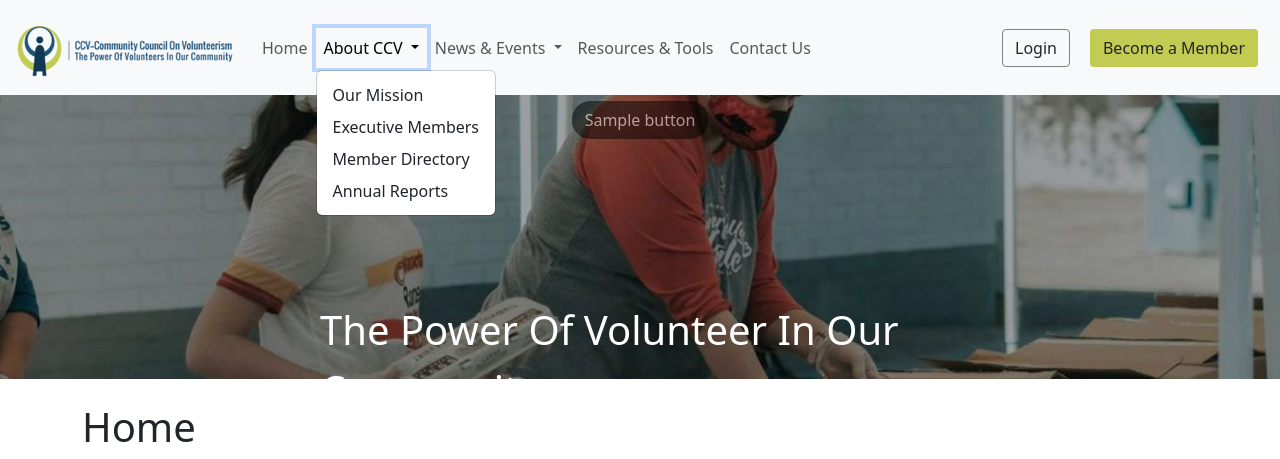
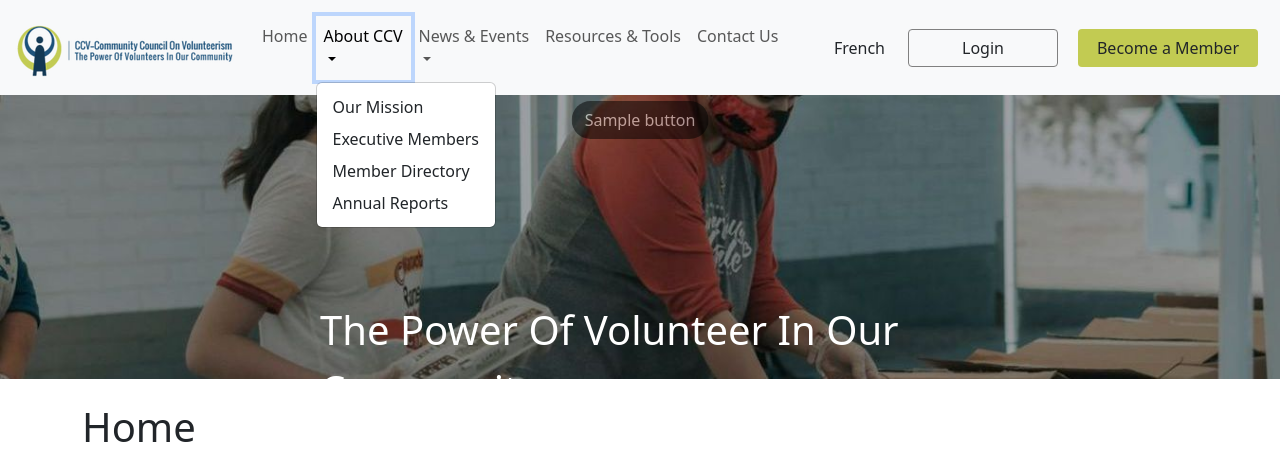
Before and after one commit to albitmotion/ccvmontreal, a Python web app: template templates/general/index.html in a window 1280 px wide, after a click on "About CCV". Shown: the top 459 px of the page. Run offline with Jinja, Linux system fonts and the light colour scheme; the template is opened without the code that fills it: most values are stand-ins (such as "Sample title", 1, 10 or a date in 2020); grey boxes marked "Sample" are stand-in pictures.

Commit message:
add language

```diff
--- a/activities.py
+++ b/activities.py
@@ -30,7 +30,9 @@ class AddRegisterActivity(AddRegister):
     def createRegister(self):
         self.register = Activities()
         self.register.title = self.form.title.data
+        self.register.titleFR = self.form.titleFR.data
         self.register.text = self.form.text.data
+        self.register.textFR = self.form.textFR.data
         self.register.date = self.form.date.data
         self.register.hour = self.form.hour.data
         self.register.address = self.form.address.data
--- a/static/css/style.css
+++ b/static/css/style.css
@@ -14,6 +14,7 @@ td, thead {
   background-color:#C2CB52;
   border-radius: 4px;
   margin: 10px;
+  width: 180px;
 }
 .becomeMember:hover {
   color=white;
@@ -28,6 +29,7 @@ td, thead {
   border-width: thin;
   margin: 10px;
   display: none;
+  width: 150px;
 }
 .signIn:hover {
   border-style: solid;
--- /dev/null
+++ b/static/js/language.js
@@ -0,0 +1,47 @@
+function changeLang() {
+  const lang_btn = document.getElementById("lang_btn");
+  const lang = lang_btn.innerHTML;
+  console.log(lang)
+  if (lang == "English") {
+    lang_btn.innerHTML = "French";
+    sessionStorage.setItem('lang', 'en');
+  }
+  else {
+    lang_btn.innerHTML = "English";
+    sessionStorage.setItem('lang', 'fr');
+  }
+  updatePage()
+}
+
+
+function updatePage() {
+  // const lang_btn = document.getElementById("lang_btn");
+  // const lang = lang_btn.innerHTML;
+  // if (lang == "English") {
+  //   langInit = "en";
+  // }
+  // else {
+  //   langInit = "fr";
+  // }
+  let langInit = sessionStorage.getItem('lang');
+  console.log("lang" + langInit)
+  if (langInit == null) {
+    langInit = "en";
+  }
+
+  var spans = document.getElementsByTagName('span');
+  var l = spans.length;
+  for (var i=0;i<l;i++) {
+    console.log(spans[i])
+    var spanLang = spans[i].getAttribute("lang");
+    console.log(spanLang)
+    if ( spanLang === langInit ) {
+      spans[i].style = "display:block"
+    }
+    else {
+      spans[i].style = "display:none"
+    }
+  }
+}
+
+updatePage()
--- a/templates/base/base.html
+++ b/templates/base/base.html
@@ -30,6 +30,7 @@
     {% endif %}
     <script src="{{ url_for('static', filename='js/scripts.js') }}"></script>
     <script src="{{ url_for('static', filename='js/pages.js') }}"></script>
+    <script src="{{ url_for('static', filename='js/language.js') }}"></script>
     <script src="https://cdn.jsdelivr.net/npm/bootstrap@5.3.6/dist/js/bootstrap.bundle.min.js" integrity="sha384-j1CDi7MgGQ12Z7Qab0qlWQ/Qqz24Gc6BM0thvEMVjHnfYGF0rmFCozFSxQBxwHKO" crossorigin="anonymous"></script>
   </body>
 </html>
--- a/templates/base/navbar.html
+++ b/templates/base/navbar.html
@@ -9,33 +9,65 @@
     <div class="collapse navbar-collapse" id="navbarSupportedContent">
       <ul class="navbar-nav me-auto mb-2 mb-lg-0">
         <li class="nav-item">
-          <a class="nav-link" aria-current="page" href="{{ url_for('index') }}">Home</a>
+          <a class="nav-link" aria-current="page" href="{{ url_for('index') }}"><span lang="en">Home</span><span lang="fr">Accueil</span></a>
         </li>
         <li class="nav-item dropdown">
           <a class="nav-link dropdown-toggle" href="#" role="button" data-bs-toggle="dropdown" aria-expanded="false">
-            About CCV
+            <span lang="en">About CCV</span>
+            <span lang="fr">À propos CCV</span>
+
           </a>
           <ul class="dropdown-menu">
-            <li><a class="dropdown-item" href="{{ url_for('mission') }}">Our Mission</a></li>
-            <li><a class="dropdown-item" href="{{ url_for('executive_members') }}">Executive Members</a></li>
-            <li><a class="dropdown-item" href="{{ url_for('member_directory') }}">Member Directory</a></li>
-            <li><a class="dropdown-item" href="{{ url_for('annual_reports') }}">Annual Reports</a></li>
+            <li><a class="dropdown-item" href="{{ url_for('mission') }}">
+              <span lang="en">Our Mission</span>
+              <span lang="fr">Notre mission</span>
+            </a></li>
+            <li><a class="dropdown-item" href="{{ url_for('executive_members') }}">
+              <span lang="en">Executive Members</span>
+              <span lang="fr">Membres Exécutifs</span>
+            </a></li>
+            <li><a class="dropdown-item" href="{{ url_for('member_directory') }}">
+              <span lang="en">Member Directory</span>
+              <span lang="fr">Répertoire des Membres</span>
+            </a></li>
+            <li><a class="dropdown-item" href="{{ url_for('annual_reports') }}">
+              <span lang="en">Annual Reports</span>
+              <span lang="fr">Rapports annuels</span>
+            </a></li>
           </ul>
         </li>
         <li class="nav-item dropdown">
           <a class="nav-link dropdown-toggle" href="#" role="button" data-bs-toggle="dropdown" aria-expanded="false">
-            News & Events
+            <span lang="en">News & Events</span>
+            <span lang="fr">Nouvelles & Événements</span>
+
           </a>
           <ul class="dropdown-menu">
-            <li><a class="dropdown-item" href="{{ url_for('news') }}">News from the vol. ecosystem</a></li>
-            <li><a class="dropdown-item" href="{{ url_for('activity_calendar') }}">Activity Calendar</a></li>
+            <li><a class="dropdown-item" href="{{ url_for('news') }}">
+              <span lang="en">News from the vol. ecosystem</span>
+              <span lang="fr">Actualités de l'écosystème bénévole</span>
+
+            </a></li>
+            <li><a class="dropdown-item" href="{{ url_for('activity_calendar') }}">
+              <span lang="en">Activity Calendar</span>
+              <span lang="fr">Calendrier d'activités</span>
+
+            </a></li>
           </ul>
         </li>
         <li class="nav-item">
-          <a class="nav-link" aria-current="page" href="{{ url_for('resources') }}">Resources & Tools</a>
+          <a class="nav-link" aria-current="page" href="{{ url_for('resources') }}">
+            <span lang="en">Resources & Tools</span>
+            <span lang="fr">Ressources & Outils</span>
+
+          </a>
         </li>
         <li class="nav-item">
-          <a class="nav-link" aria-current="page" href="{{ url_for('contact_us') }}">Contact Us</a>
+          <a class="nav-link" aria-current="page" href="{{ url_for('contact_us') }}">
+
+            <span lang="en">Contact Us</span>
+            <span lang="fr">Contactez-nous</span>
+          </a>
         </li>
       </ul>
       <form class="d-flex" role="search">
@@ -56,8 +88,18 @@
           </ul>
         </li>
 
-        <a class="btn signIn" id="signIn" href="{{ url_for('login') }}" role="button">Login</a>
-        <a class="btn becomeMember" href="{{ url_for('become_member') }}" id="becomeMember" role="button">Become a Member</a>
+
+        <a class="btn language" id="lang_btn" id="" onclick="changeLang()" role="button" style="margin-top: 10px;"><span lang="en">French</span><span lang="fr">English</span></a>
+
+        <a class="btn signIn" id="signIn" href="{{ url_for('login') }}" role="button">
+          <span lang="en">Login</span>
+          <span lang="fr">Se Connecter</span>
+        </a>
+        <a class="btn becomeMember" href="{{ url_for('become_member') }}" id="becomeMember" role="button">
+
+          <span lang="en">Become a Member</span>
+          <span lang="fr">Devenez Membre</span>
+        </a>
       </form>
     </div>
   </div>
@@ -67,8 +109,18 @@
 {% else %}
   <img class="background_img" src="{{ url_for('static', filename='images/background_01.jpg') }}">
 {% endif %}
-<div class="centered imgTitle">The Power Of Volunteer In Our Community</div>
-<div class="centered imgTitle2">Since 1983 supporting coordinators of volunteer services.</div>
+<div class="centered imgTitle">
+  <span lang="en">The Power Of Volunteer In Our Community</span>
+  <span lang="fr">La Force Du Bénévolat Dans Notre Communauté</span>
+
+
+</div>
+<div class="centered imgTitle2">
+  <span lang="en">Since 1983 supporting coordinators of volunteer services.</span>
+  <span lang="fr">Depuis 1983, nous soutenons les coordonnateurs de services bénévoles.</span>
+
+
+</div>
 <div class="centered buttonsTitle">
 {% for button in buttons %}
   <a class="btn subMenuButton" href="{{ button.link }}" role="button" active>{{ button.name }}</a>
--- a/templates/general/index.html
+++ b/templates/general/index.html
@@ -1,7 +1,7 @@
 {% extends 'base/base.html' %}
 
 {% block content %}
-  <h1>Home</h1>
+  <h1><span lang="en">Home</span><span lang="fr">Accueil</span></h1>
 
   {% if banner or quotes %}
   <div class="" style="display: grid;grid-template-columns:auto 360px">
@@ -9,10 +9,16 @@
   <div class="" style="display: grid;grid-template-columns:auto">
   {% endif %}
     <div>
-      <p>Lorem ipsum dolor sit amet, consectetur adipiscing elit. Aenean dictum congue ligula in interdum. Etiam sed felis non odio dapibus lacinia. Donec vel sodales justo, non fermentum est. Praesent non viverra massa. Integer faucibus, metus nec fermentum commodo, odio felis luctus mauris, in maximus felis tellus in risus. Aliquam sagittis sollicitudin ipsum eget fringilla. Phasellus nec quam odio.</p>
+      <span lang="en">
+        <p>Lorem ipsum dolor sit amet, consectetur adipiscing elit. Aenean dictum congue ligula in interdum. Etiam sed felis non odio dapibus lacinia. Donec vel sodales justo, non fermentum est. Praesent non viverra massa. Integer faucibus, metus nec fermentum commodo, odio felis luctus mauris, in maximus felis tellus in risus. Aliquam sagittis sollicitudin ipsum eget fringilla. Phasellus nec quam odio.</p>
 
-      <p>Maecenas eu nulla lacinia, pellentesque tortor et, posuere odio. Lorem ipsum dolor sit amet, consectetur adipiscing elit. Nullam et aliquet nisl. Vestibulum ut nibh nec risus tempor volutpat vitae nec quam. Nulla pharetra nisi dignissim leo vulputate, non efficitur neque scelerisque. Ut sed nunc porttitor, auctor urna sit amet, sagittis neque. Nulla faucibus felis vitae neque tempor, quis lacinia turpis tempus.</p>
+        <p>Maecenas eu nulla lacinia, pellentesque tortor et, posuere odio. Lorem ipsum dolor sit amet, consectetur adipiscing elit. Nullam et aliquet nisl. Vestibulum ut nibh nec risus tempor volutpat vitae nec quam. Nulla pharetra nisi dignissim leo vulputate, non efficitur neque scelerisque. Ut sed nunc porttitor, auctor urna sit amet, sagittis neque. Nulla faucibus felis vitae neque tempor, quis lacinia turpis tempus.</p>
+      </span>
+      <span lang="fr">
+        <p>French Lorem ipsum dolor sit amet, consectetur adipiscing elit. Aenean dictum congue ligula in interdum. Etiam sed felis non odio dapibus lacinia. Donec vel sodales justo, non fermentum est. Praesent non viverra massa. Integer faucibus, metus nec fermentum commodo, odio felis luctus mauris, in maximus felis tellus in risus. Aliquam sagittis sollicitudin ipsum eget fringilla. Phasellus nec quam odio.</p>
 
+        <p>Maecenas eu nulla lacinia, pellentesque tortor et, posuere odio. Lorem ipsum dolor sit amet, consectetur adipiscing elit. Nullam et aliquet nisl. Vestibulum ut nibh nec risus tempor volutpat vitae nec quam. Nulla pharetra nisi dignissim leo vulputate, non efficitur neque scelerisque. Ut sed nunc porttitor, auctor urna sit amet, sagittis neque. Nulla faucibus felis vitae neque tempor, quis lacinia turpis tempus.</p>
+      </span>
     </div>
       {% if banner or quotes %}
         <div>
--- a/webforms.py
+++ b/webforms.py
@@ -99,8 +99,9 @@ class MembershipForm(FlaskForm):
 
 class ActivityForm(FlaskForm):
     title = StringField("Title", validators=[DataRequired()])
-    # text = TextAreaField("Text", validators=[DataRequired()])
+    titleFR = StringField("Title", validators=[DataRequired()])
     text = CKEditorField("Text", validators=[DataRequired()])
+    textFR = CKEditorField("Text", validators=[DataRequired()])
     date = DateField("Date")
     hour = StringField("Hour")
     address = StringField("Address")
```
